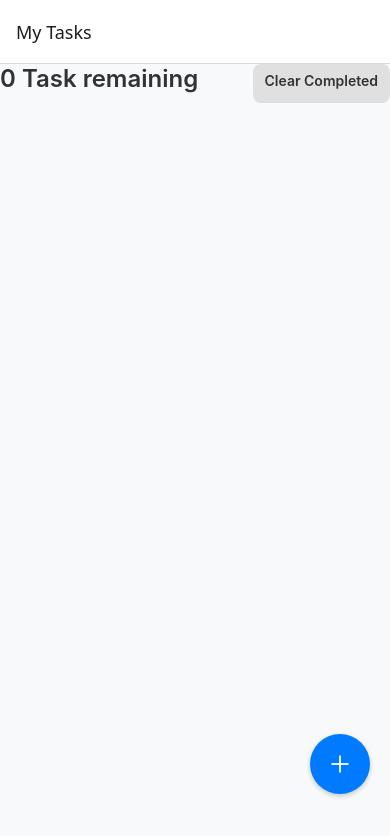
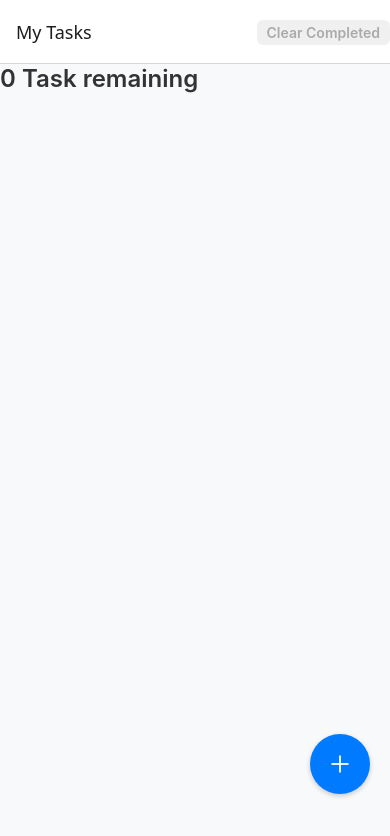
Before and after one commit to JesperIV/TasX, a React Native app: screen /Home in a window 390 px wide. Shown: the top 836 px of the page. Built offline with nearby package versions, Linux system fonts and the light colour scheme.

Commit message:
Improved clear button

```diff
--- a/src/screens/HomeScreen.tsx
+++ b/src/screens/HomeScreen.tsx
@@ -1,6 +1,6 @@
-import React, { useState } from 'react';
+import React, { useLayoutEffect } from 'react';
 import { SafeAreaView, View, Text, FlatList, StyleSheet, TouchableOpacity, Alert } from 'react-native';
-import { useNavigation, useRoute } from '@react-navigation/native';
+import { useNavigation } from '@react-navigation/native';
 import { NativeStackNavigationProp } from '@react-navigation/native-stack';
 import { RootStackParamList } from '../navigation/routeParameters';
 import { useTasks } from '../services/TaskContext';
@@ -23,43 +23,55 @@ const HomeScreen: React.FC = () => {
         );
     };
 
+    const renderTaskItem = ({ item }: { item: Task }) => (
+        <TaskItem task={item} onToggle={toggleCompleted} />
+    );
+
+    useLayoutEffect(() => {
         const completedCount = tasks.filter(task => task.completed).length;
 
-    const clearCompletedTasks = () => {
+        navigation.setOptions({
+            headerRight: () => (
+                <TouchableOpacity
+                    onPress={() => {
                         if (completedCount === 0) {
-            Alert.alert("No completed tasks to clear.");
+                            Alert.alert("No completed tasks", "There are no completed tasks to clear.");
                             return;
-        };
+                        }
 
                         Alert.alert(
                             "Clear Completed Tasks",
-            "Are you sure you want to remove all completed tasks? (${completedCount})",
+                            "Are you sure you want to clear all completed tasks?",
                             [
                                 { text: "Cancel", style: "cancel" },
-                {
-                    text: "Clear",
-                    style: "destructive",
-                    onPress: () => {
+                                { text: "Clear", style: "destructive", onPress: () => {
                                     setTasks(prev => prev.filter(task => !task.completed));
-                    },
-                },
+                                }},
                             ],
                             { cancelable: true }
                         );
-    };
-
-    const renderTaskItem = ({ item }: { item: Task }) => (
-        <TaskItem task={item} onToggle={toggleCompleted} />
-    );
+                    }}
+                    disabled={completedCount === 0}
+                    style={[
+                        styles.headerClearButton,
+                        completedCount === 0 && styles.headerClearButtonDisabled
+                    ]}>
+                    <Text style={[
+                        styles.headerClearText,
+                        completedCount === 0 && styles.headerClearTextDisabled
+                    ]}>
+                        Clear Completed
+                    </Text>
+                </TouchableOpacity>
+            )
+        });
+    }, [navigation, tasks]);
 
     return (
         <SafeAreaView style={styles.container}>
             {/* <Text style={styles.header}>Tasks</Text> */}
             <View style={styles.topRow}>
                 <Text style={styles.header}>{tasks.length} Task{tasks.length > 1 ? "s" : ""} remaining</Text>
-                <TouchableOpacity onPress={clearCompletedTasks} style={styles.clearButton}>
-                    <Text style={styles.clearButtonText}>Clear Completed</Text>
-                </TouchableOpacity>
             </View>
 
 
@@ -95,16 +107,22 @@ const styles = StyleSheet.create({
         justifyContent: "space-between",
         marginBottom: 10,
     },
-    clearButton: {
+    headerClearButton: {
+        paddingHorizontal: 10,
+        paddingVertical: 4,
+        borderRadius: 6,
         backgroundColor: "#e0e0e0",
-        paddingVertical: 8,
-        paddingHorizontal: 12,
-        borderRadius: 8,
     },
-    clearButtonText: {
+    headerClearButtonDisabled: {
+        backgroundColor: "#f0f0f0",
+    },
+    headerClearText: {
+        color: "#333",
+        fontWeight: "600",
         fontSize: 14,
-        fontWeight: "600",
-        color: "#333",
+    },
+    headerClearTextDisabled: {
+        color: "#aaa",
     },
 });
 
```
Lines whose indentation alone changed are shown as unchanged.
